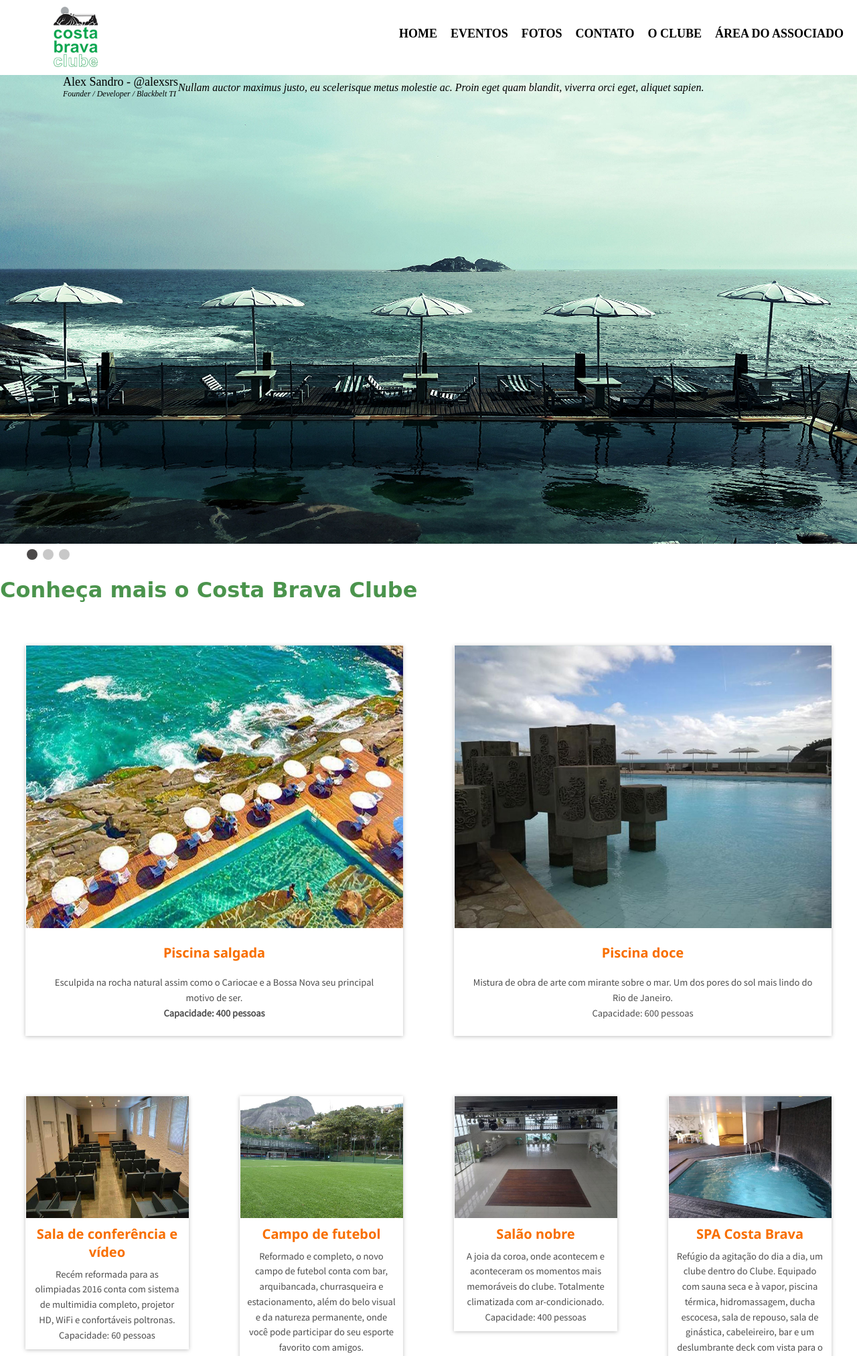
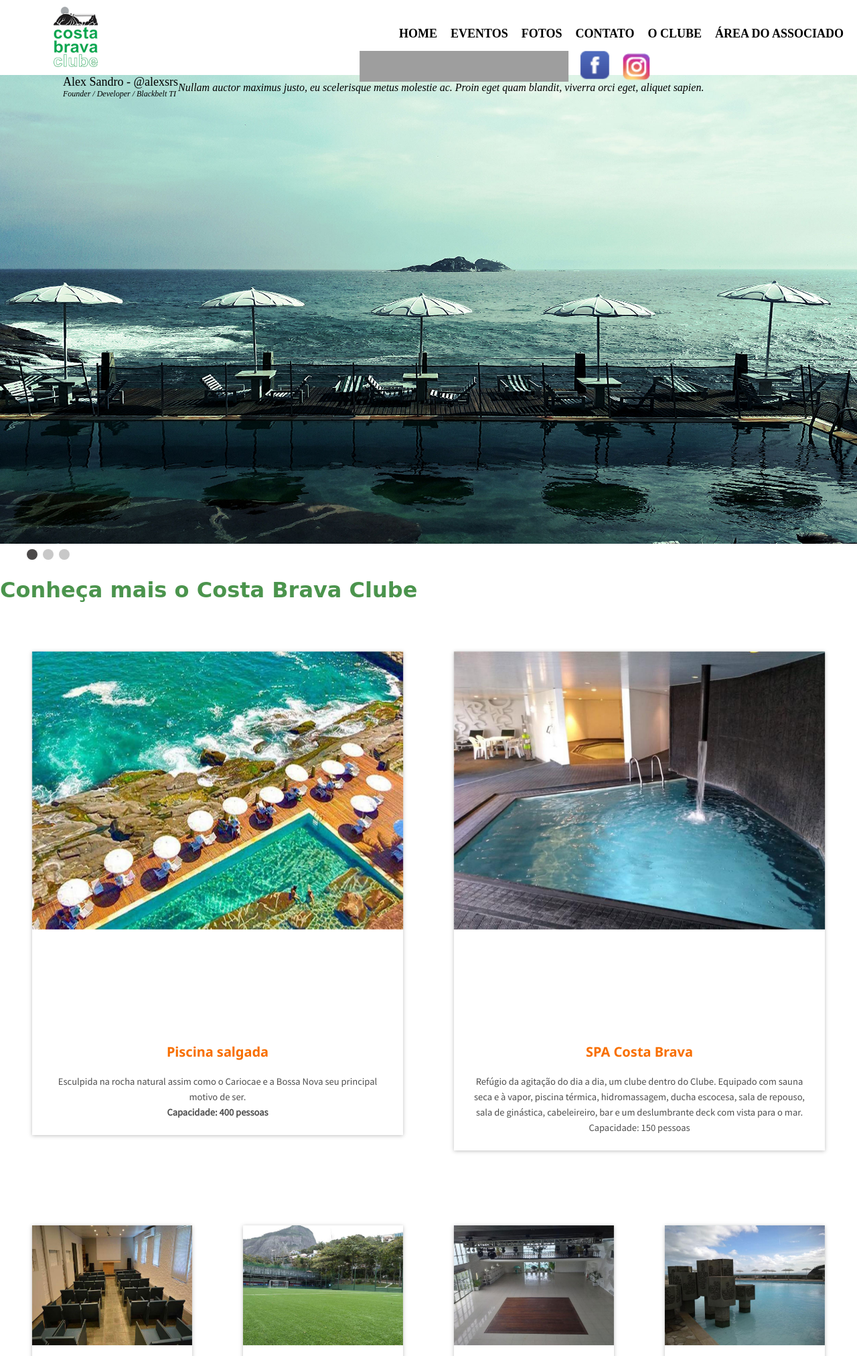
Before and after one commit to alexsrs/costaBravaNovo, a PHP site: page / in a window 1280 px wide. Shown: the top 2025 px of the page at 67% size. Run offline with PHP 8.4, Linux system fonts and the light colour scheme; some web fonts are replaced; grey boxes are pictures that could not be loaded.

Commit message:
quase acabando a home

```diff
--- a/css/style.css
+++ b/css/style.css
@@ -57,6 +57,18 @@ header .logo{
 
 nav.mobile-menu{
 	display: none;
+
+}
+
+.prev-tempo{
+	transform: translate(-70%, -80%);
+  	-ms-transform: translate(-90%, -80%);
+	float: right;
+	padding-top: 30px;
+}
+
+.prev-tempo img{
+	margin-left: 10px;
 }
 
 header nav.desktop-menu ul{
@@ -231,12 +243,28 @@ section.oclube .oclube-wrapper h3 {
 }
 
 
+.row{
+	height: 100%;
+	padding: 10px;
 
+	display: inline-block;
+}
+
+.one{
+
+
+}
+
+.two{
+
+
+}
 section.oclube .oclube-card{
 
 	background-color: white;
 	box-shadow: 0px 1px 6px 0px rgba(0,0,0,0.25);
 	height:100%;
+	cursor: pointer;
 }
 
 
@@ -246,6 +274,8 @@ section.oclube .oclube-image{
 	background-repeat: no-repeat;
 	background-size: contain;
 	background-position: center;
+	transition: .5s ease;
+  	backface-visibility: hidden;
 }
 
 section.oclube .oclube-texto{
--- a/index.html
+++ b/index.html
@@ -8,6 +8,7 @@
 	<link href="https://fonts.googleapis.com/css?family=Noto+Sans:400,700&display=swap" rel="stylesheet">
 	<link href="https://fonts.googleapis.com/css?family=Noto+Sans+KR&display=swap" rel="stylesheet">
 	<link href="https://fonts.googleapis.com/css?family=Gruppo&display=swap" rel="stylesheet">
+	<link rel="stylesheet" href="font-awesome/css/fontawesome.min.css">
 	<meta name="description" content="Modelo de website para pequenas negócios">
 	<meta name="keywords" content="Palavras, chaves, separadas, por, virgulas">
 	<meta name="author" content="Creapix Tecnologia Criativa">
@@ -37,8 +38,17 @@
 						<li><a href="http://costabravaclube.com.br//admin/associado.php">ÁREA DO ASSOCIADO</a></li>
 					</ul>
 				</nav><!--mobile-menu-->
+
 				<div class="clear"></div><!--Clear-->
 			</div><!--container-->
+			<div class="prev-tempo">
+				<div class="container">
+					<!-- Widget Previs&atilde;o de Tempo CPTEC/INPE --><iframe allowtransparency="true" marginwidth="0" marginheight="0" hspace="0" vspace="0" frameborder="0" scrolling="no" src="https://www.cptec.inpe.br/widget/widget.php?p=241&w=n&c=748ccc&f=ffffff" height="46px" width="312px"></iframe><noscript>Previs&atilde;o de <a href="http://www.cptec.inpe.br/cidades/tempo/241">Rio de Janeiro/RJ</a> oferecido por <a href="http://www.cptec.inpe.br">CPTEC/INPE</a></noscript><!-- Widget Previs&atilde;o de Tempo CPTEC/INPE -->
+					<a href="https://www.facebook.com/oficialcostabravaclube/"> <img height="50" width="50" src="images/face.png"></a>
+					<a href="https://www.instagram.com/oficialcostabravaclube/"> <img height="46" width="46" src="images/insta.png"></a>
+					<div class="clear"></div><!--Clear-->
+				</div><!--container-->
+			</div><!--prev-tempo-->
 	</header>
 <section class="section1">
 	<div class="slider">
@@ -94,29 +104,48 @@
 	<div class="container">
 		<div class="oclube-wrapper">
 			<h3>Conheça mais o Costa Brava Clube</h3>
+
+			<div class="row one">
 				<div class="oclube-single half">
 					<div class="oclube-card">
 						<div class="oclube-image" style="background-image: url('images/piscinaSalgada.jpg');"></div>
+						  	<div class="saiba-mais">
+    							<div class="saiba-icon"><img height="142" width="142" src="images/saibamais.png">
+    							</div>
+  							</div>
 						<div class="oclube-texto">
 							<div class="oclube-title"><h4>Piscina salgada</h4></div>
 							<div class="oclube-desc"><p>Esculpida na rocha natural assim como o Cariocae e a Bossa Nova seu principal motivo de ser.<br/><b>Capacidade: 400 pessoas</b></p></div>
 						</div><!--oclube-texto-->
 					</div><!--oclube-card-->
 				</div><!--oclube-single-->
-
 				<div class="oclube-single half">
 					<div class="oclube-card">
-						<div class="oclube-image" style="background-image: url('images/piscina-doce.jpg');"></div>
+							<div class="oclube-image" style="background-image: url('images/spa.jpg');"></div>
+								<div class="saiba-mais">
+    							<div class="saiba-icon"><img height="142" width="142" src="images/saibamais.png">
+    							</div>
+  							</div>
 							<div class="oclube-texto">
-							<div class="oclube-title"><h4>Piscina doce</h4></div>
-							<div class="oclube-desc"><p>Mistura de obra de arte com mirante sobre o mar. Um dos pores do sol mais lindo do Rio de Janeiro.<br/>Capacidade: 600 pessoas</p></div>
+								<div class="oclube-title"><h4>SPA Costa Brava</h4></div>
+								<div class="oclube-desc"><p>Refúgio da agitação do dia a dia, um clube dentro do Clube. Equipado com sauna seca e à vapor, piscina térmica, hidromassagem, ducha escocesa, sala de repouso, sala de ginástica, cabeleireiro, bar e um deslumbrante deck com vista para o mar.<br/>Capacidade: 150 pessoas</p></div>
 							</div><!--oclube-texto-->
 						</div><!--oclube-card-->
+
+
+
+
 				</div><!--oclube-single-->
+			</div><!--row-->
 
+			<div class="row two">
 				<div class="oclube-single quarter">
 						<div class="oclube-card">
 							<div class="oclube-image" style="background-image: url('images/salaConferencia.jpg');"></div>
+								<div class="saiba-mais">
+    							<div class="saiba-icon"><img height="71" width="71" src="images/saibamais.png">
+    							</div>
+  							</div>
 							<div class="oclube-texto">
 								<div class="oclube-title"><h4>Sala de conferência e vídeo</h4></div>
 								<div class="oclube-desc"><p>Recém reformada para as olimpiadas 2016 conta com sistema de multimidia completo, projetor HD, WiFi e confortáveis poltronas.<br/>Capacidade: 60 pessoas</p></div>
@@ -127,6 +156,10 @@
 					<div class="oclube-single quarter">
 						<div class="oclube-card">
 							<div class="oclube-image" style="background-image: url('images/campoFutebol.jpg');"></div>
+								<div class="saiba-mais">
+    							<div class="saiba-icon"><img height="71" width="71" src="images/saibamais.png">
+    							</div>
+  							</div>
 							<div class="oclube-texto">
 								<div class="oclube-title"><h4>Campo de futebol</h4></div>
 								<div class="oclube-desc"><p>Reformado e completo, o novo campo de futebol conta com bar, arquibancada, churrasqueira e estacionamento, além do belo visual e da natureza permanente, onde você pode participar do seu esporte favorito com amigos.</p></div>
@@ -137,6 +170,10 @@
 					<div class="oclube-single quarter">
 						<div class="oclube-card">
 							<div class="oclube-image" style="background-image: url('images/salaoSocial.jpg');"></div>
+								<div class="saiba-mais">
+    							<div class="saiba-icon"><img height="71" width="71" src="images/saibamais.png">
+    							</div>
+  							</div>
 							<div class="oclube-texto">
 								<div class="oclube-title"><h4>Salão nobre</h4></div>
 								<div class="oclube-desc"><p>A joia da coroa, onde acontecem e aconteceram os momentos mais memoráveis do clube. Totalmente climatizada com ar-condicionado.<br/>Capacidade: 400 pessoas </p></div>
@@ -146,14 +183,20 @@
 
 				<div class="oclube-single quarter">
 						<div class="oclube-card">
-						<div class="oclube-image" style="background-image: url('images/spa.jpg');"></div>
+						<div class="oclube-image" style="background-image: url('images/piscina-doce.jpg');"></div>
+							<div class="saiba-mais">
+    							<div class="saiba-icon"><img height="71" width="71" src="images/saibamais.png">
+    							</div>
+  							</div>
 						<div class="oclube-texto">
-							<div class="oclube-title"><h4>SPA Costa Brava</h4></div>
-							<div class="oclube-desc"><p>Refúgio da agitação do dia a dia, um clube dentro do Clube. Equipado com sauna seca e à vapor, piscina térmica, hidromassagem, ducha escocesa, sala de repouso, sala de ginástica, cabeleireiro, bar e um deslumbrante deck com vista para o mar.<br/>Capacidade: 150 pessoas</p></div>
+							<div class="oclube-title"><h4>Piscina doce</h4></div>
+							<div class="oclube-desc"><p>Mistura de obra de arte com mirante sobre o mar. Um dos pores do sol mais lindo do Rio de Janeiro.<br/>Capacidade: 600 pessoas</p></div>
 						</div><!--oclube-texto-->
 					</div><!--oclube-card-->
 					</div><!--oclube-single-->
+				</div><!--row-->
 		</div><!--oclube-wrapper-->
+
 	<div class="clear"></div><!--Clear-->
 	</div><!--container-->
 </section>
@@ -282,7 +325,7 @@
 
                                     <div class="submit-button">
 
-                                            <input name="CadContato" type="submit" class="btn" value="Enviar Mensagem">
+                                            <input name="contato" type="submit" value="Enviar Mensagem">
 
 
                                     </div><!--submit-button-->
@@ -306,9 +349,40 @@
 	<footer>
 
 		<div class="container">
+
+
+			<div class="rodape-wrapper">
+
+            	<div class="rodape-left">
+            		<p>CBC NAS REDES SOCIAIS</p>
+					<a href="https://www.facebook.com/oficialcostabravaclube/"> <img src="images/face.png"></a>
+					<a href="https://www.instagram.com/oficialcostabravaclube/"> <img src="images/insta.png"></a>
+					<p>SEDE SOCIAL: (21) 3139-1850</p>
+					<p>BARRA DA TIJUCA - JOÁ</p>
+					<p>Rua Sargento José Silva, 3621 - Joá</p>
+					<p>Rio de Janeiro - 22611-140 - RJ</p>
+					<p>info@costabravaclube.com.br</p>
+					<p>De Terça à Domingo das 9:00h às 18:00h</p>
+    	        </div>
+	      	</div><!--rodape-left-->
+				<div class="rodape-right">
+					<img src="http://costabravaclube.com.br//images/cartoes.png">
+		        	<p>ESCRITÓRIO: (21) 2533-1417</p>
+					<p>CENTRO - RIO DE JANEIRO</p>
+					<p>Av Rio Branco, 185 Sl 629 - Centro </p>
+					<p>Rio de Janeiro - 20040-902 - RJ</p>
+					<p>escritorio@costabravaclube.com.br</p>
+					<p>De Segunda à Sexta da 9:00h às 18:00h</p>
+	  			</div><!--rodape-right-->
+	  			<div class="clear"></div><!--Clear-->
+            </div><!--rodape-wrapper-->
+
+
+
 			<p>© 2019 Landing Page development by <a href="http://www.creapix.com.br">Creapix</a></p>
 			<p>+55 (21) 98487-0182 - <a href="mailto:atendimento@creapix.com.br?subject=LandingPage2">atendimento@creapix.com.br</p>
-		</div>
+		</div><!--container-->
+
 	</footer><!--footer-->
 
 	<script type="text/javascript" src="js/jquery-3.4.1.min.js"></script>
```
Also changed, not shown: other parts of css/style.css (+67 -8 lines), images/cartoes.png (added), images/face.png (added), images/insta.png (added), images/saibamais.png (added). Lines whose indentation alone changed are shown as unchanged.
